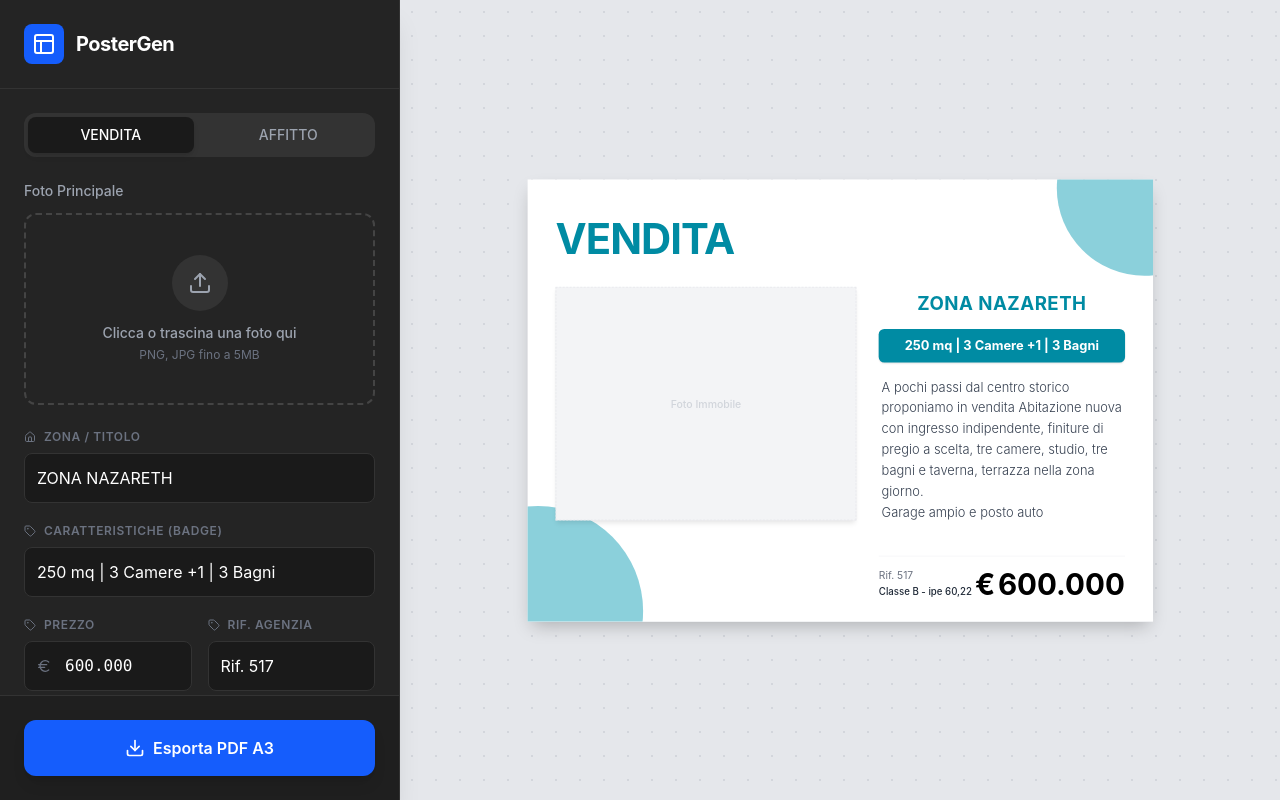
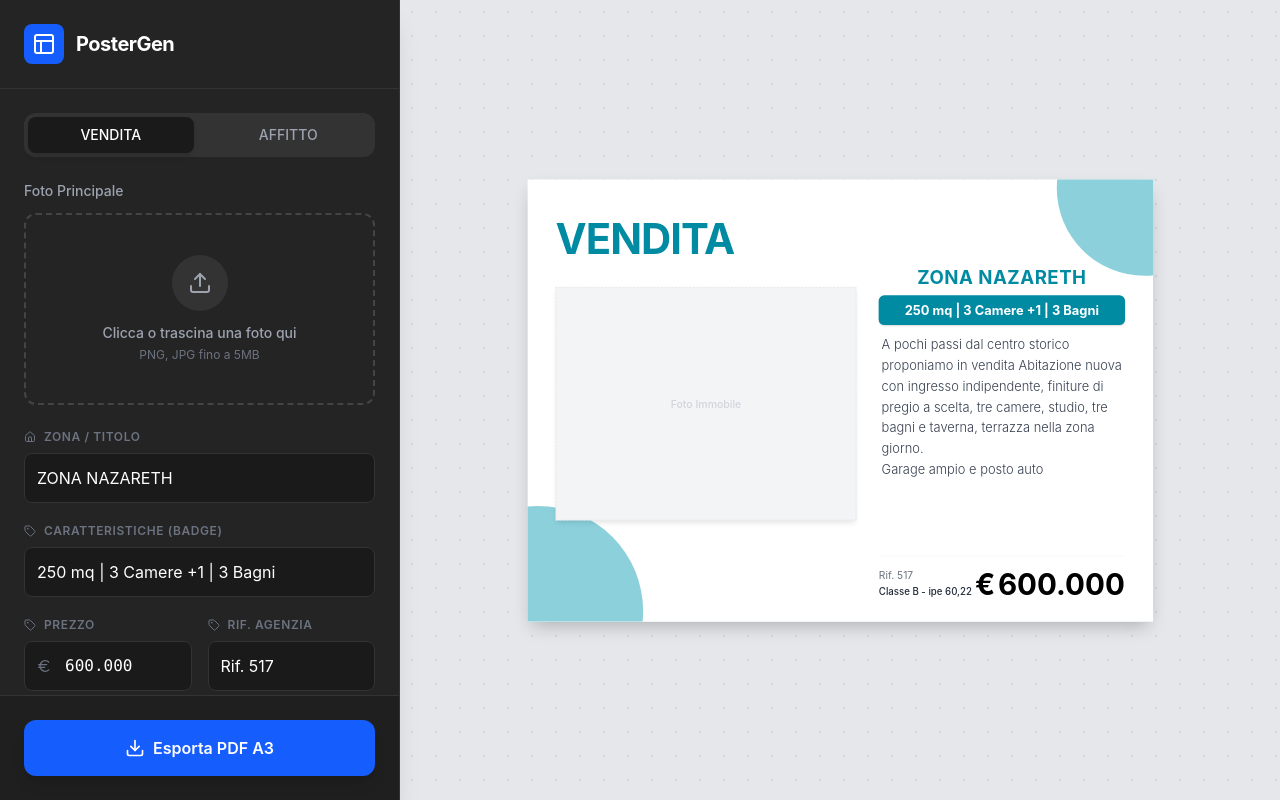
Before and after one commit to fconsulenzapadova-gif/immobiliare.poster, a React (Vite) app: page / in a window 1280 px wide. Built offline with nearby package versions, Linux system fonts and the light colour scheme.

Commit message:
UI adjustments: Move title/badge higher and center badge text for better printing

```diff
--- a/src/components/PosterPreview.jsx
+++ b/src/components/PosterPreview.jsx
@@ -75,14 +75,15 @@ export function PosterPreview({ data, id }) {
                         </div>
 
                         {/* Right Column: Details - Better spacing/centering */}
-                        <div className="w-[45%] flex flex-col items-end text-right h-full pt-4">
+                        <div className="w-[45%] flex flex-col items-end text-right h-full">
 
                             {/* Zone / Title */}
                             <h2
-                                className="font-bold uppercase tracking-wide mb-8 text-center w-full"
+                                className="font-bold uppercase tracking-wide mb-3 text-center w-full"
                                 style={{
                                     color: '#008ba3',
-                                    fontSize: '3.335em'
+                                    fontSize: '3.335em',
+                                    marginTop: '-60px'
                                 }}
                             >
                                 {data.title || 'ZONA...'}
@@ -90,11 +91,13 @@ export function PosterPreview({ data, id }) {
 
                             {/* Features Badge */}
                             <div
-                                className="w-full py-5 px-8 rounded-2xl mb-10 flex items-center justify-center font-bold text-white glow-sm"
+                                className="w-full py-6 px-8 rounded-2xl mb-6 flex items-center justify-center font-bold text-white"
                                 style={{
                                     backgroundColor: '#008ba3',
                                     fontSize: '2.3em',
-                                    boxShadow: '0 4px 6px -1px rgba(0, 0, 0, 0.1), 0 2px 4px -1px rgba(0, 0, 0, 0.06)'
+                                    boxShadow: '0 4px 6px -1px rgba(0, 0, 0, 0.1), 0 2px 4px -1px rgba(0, 0, 0, 0.06)',
+                                    lineHeight: '1',
+                                    textAlign: 'center'
                                 }}
                             >
                                 {data.features || 'Mq | Camere | Bagni'}
```
